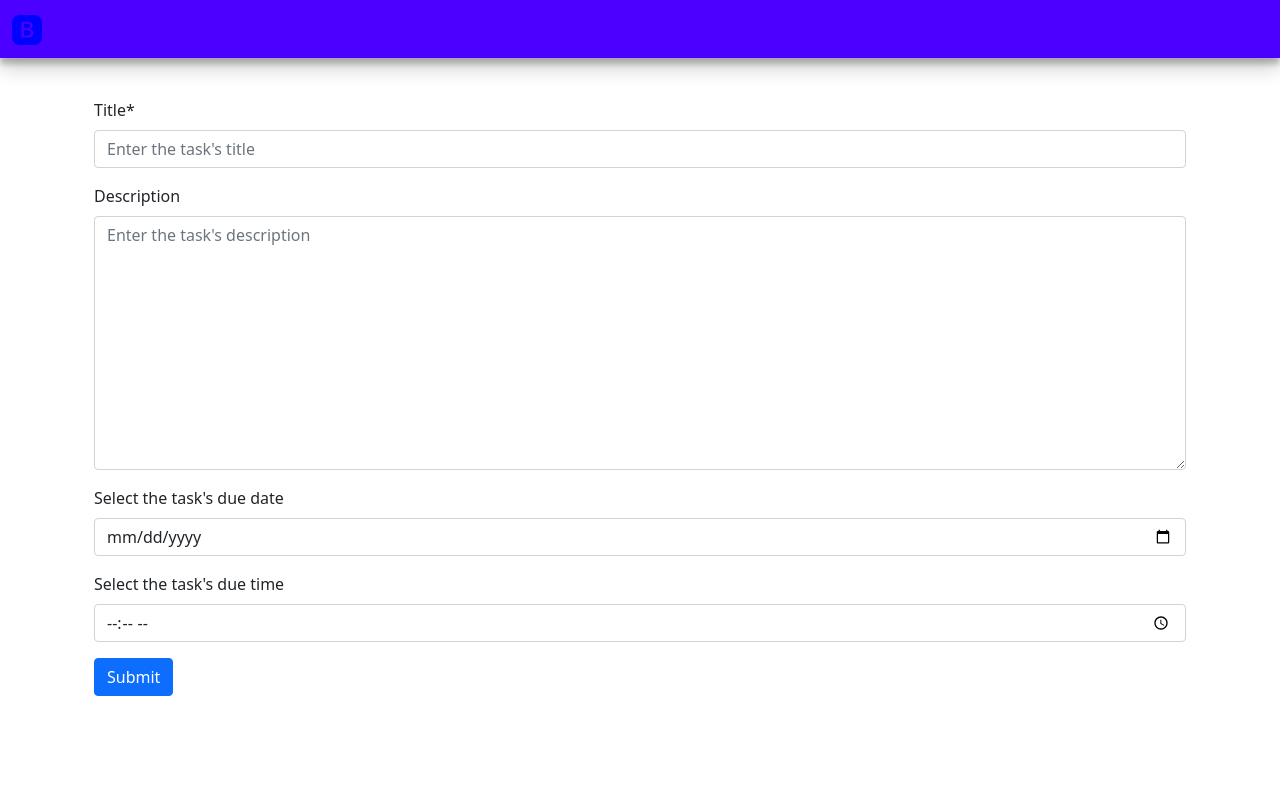
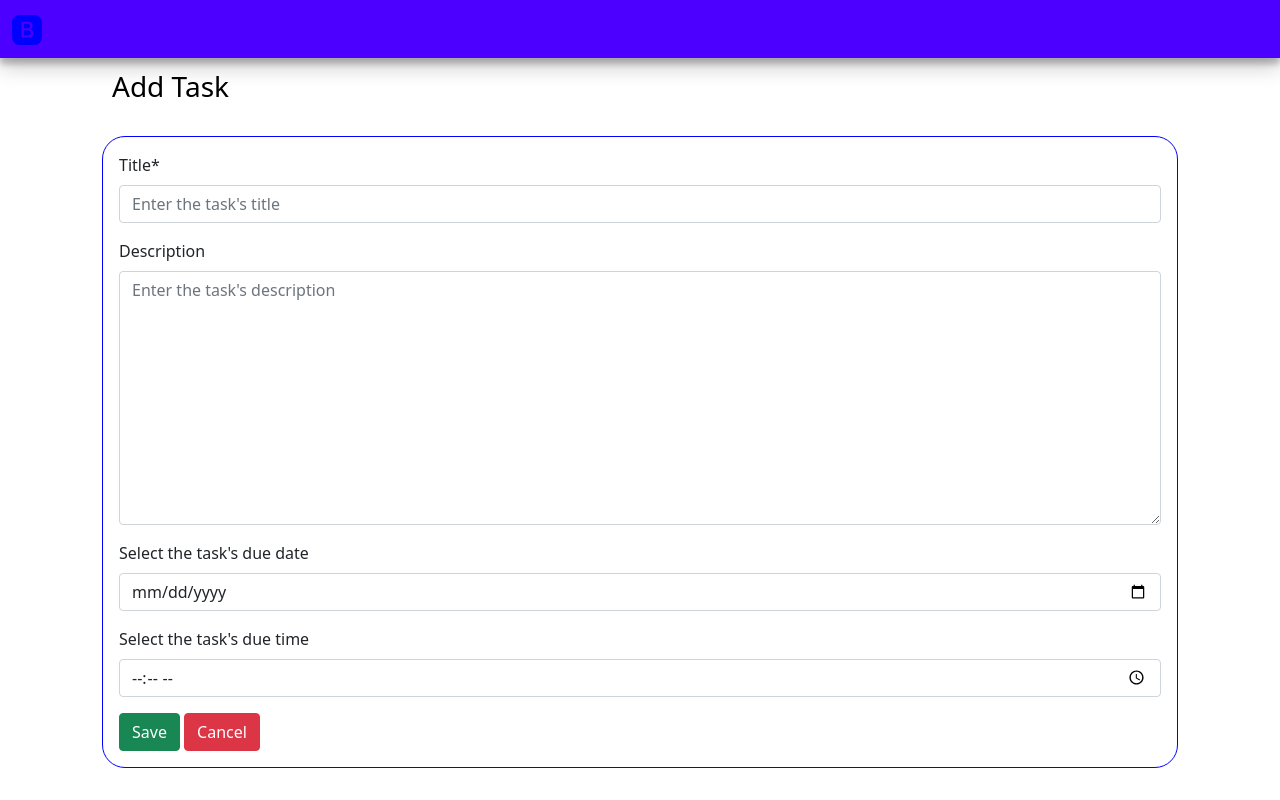
Before and after one commit to emeralddd123/yourTasks, a Django app: page /add-task in a window 1280 px wide. Run offline with Django 4.2, Linux system fonts and the light colour scheme; a user stored in the database is signed in; some libraries are stand-ins or nearby versions.

Commit message:
styled and fix admin statics problem

```diff
--- a/TaskManager/TaskManager/urls.py
+++ b/TaskManager/TaskManager/urls.py
@@ -15,10 +15,13 @@ Including another URLconf
 """
 from django.contrib import admin
 from django.urls import path, include
+from django.conf import settings
+from django.conf.urls.static import static
 
 urlpatterns = [
     path('admin/', admin.site.urls),
     path('accounts/', include('allauth.urls')),
     path('verification/', include('verify_email.urls')),
     path('', include('task.urls')),
-]
+
+] + static(settings.STATIC_URL, document_root=settings.STATIC_ROOT)
--- a/TaskManager/templates/base.html
+++ b/TaskManager/templates/base.html
@@ -42,10 +42,9 @@
         </div>
     </nav>
 
-    <div style="margin-top:50px;">
+    <div style="margin-top:70px;">
         <div  class="container" >
-            <br>
-            <br>
+
 
             {% block content %}
 
--- a/TaskManager/templates/task_form.html
+++ b/TaskManager/templates/task_form.html
@@ -3,17 +3,21 @@
 {% load crispy_forms_tags %}
 
 {% block content %}
-
-    <div class="container">
-    <form method="post" class="form">
-        {% csrf_token %}
-        {{ form | crispy }}
-
-        <button type="submit" class="btn btn-primary">
-        Submit
-        </button>
-
-        </form>
+<h3 style="margin-left: 30px; color: #000;">Add Task</h3>
+<br>
+<div class="container">
+    <div class="card"
+        style="margin-left: 8px;border-color: blue; border-style: solid; border-radius: 23px; margin-right: 8px;">
+        <div class="card-body">
+            <form method="POST">
+                {% csrf_token %}
+                {{ form|crispy }}
+                <button type="submit" class="btn btn-success" box-shadow="none">Save</button>
+                <button type="button" class="btn btn-danger"><a href="{% url 'task:tasks' %}"
+                        style="text-decoration: none; color: white;" box-shadow="none">Cancel</a></button>
+            </form>
+        </div>
     </div>
+</div>
 
 {% endblock content %}
```
Also changed, not shown: TaskManager/TaskManager/settings.py (+5 -3 lines), TaskManager/templates/404.html (added, +32 -0 lines), TaskManager/db.sqlite3, TaskManager/static/public/img/lost.png (added).
